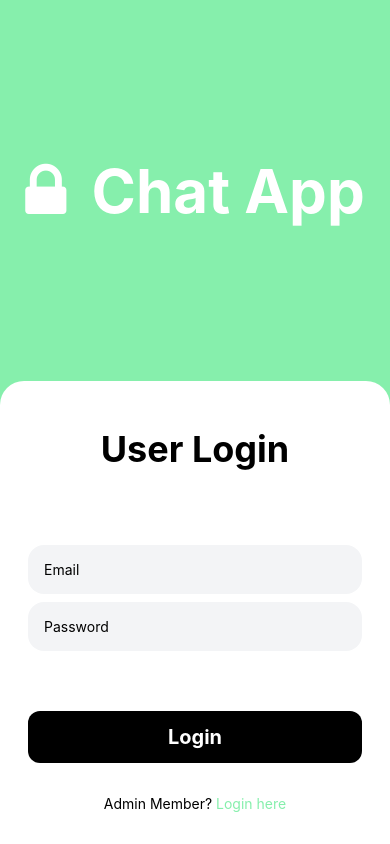
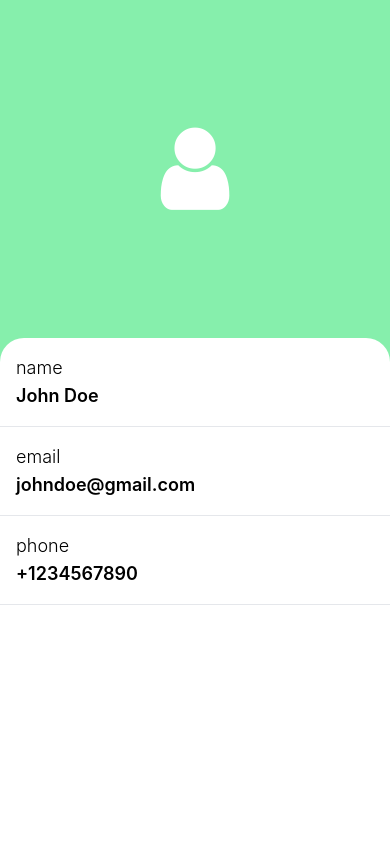
Before and after one commit to SE3A04-Project-Team/secure-chat-app, a React Native app in the folder app/: screen /ProfileScreen in a window 390 px wide. Built offline with nearby package versions, Linux system fonts and the light colour scheme.

Commit message:
added basic profile page

```diff
--- a/app/App.js
+++ b/app/App.js
@@ -4,6 +4,7 @@ import LoginScreen from "./screens/LoginScreen";
 import ChatSelectionScreen from "./screens/ChatSelectionScreen";
 import ChatScreen from "./screens/ChatScreen";
 import ContactScreen from "./screens/ContactScreen";
+import ProfileScreen from "./screens/ProfileScreen";
 
 const Stack = createNativeStackNavigator();
 
@@ -11,10 +12,11 @@ export default function App() {
     return (
         <NavigationContainer>
             <Stack.Navigator screenOptions={{headerShown: false}}>
-                <Stack.Screen name="Login" component={LoginScreen}/>
+                <Stack.Screen name="LoginScreen" component={LoginScreen}/>
                 <Stack.Screen name="ChatSelectionScreen" component={ChatSelectionScreen}/>
                 <Stack.Screen name="ChatScreen" component={ChatScreen}/>
                 <Stack.Screen name="ContactScreen" component={ContactScreen}/>
+                <Stack.Screen name="ProfileScreen" component={ProfileScreen}/>
             </Stack.Navigator>
         </NavigationContainer>
     );
--- /dev/null
+++ b/app/components/TouchIcon.jsx
@@ -0,0 +1,11 @@
+import {TouchableOpacity} from "react-native";
+
+const TouchIcon = ({ icon, onPress }) => {
+    return (
+        <TouchableOpacity onPress={onPress}>
+            {icon}
+        </TouchableOpacity>
+    );
+};
+
+export default TouchIcon;
--- a/app/screens/ChatSelectionScreen.jsx
+++ b/app/screens/ChatSelectionScreen.jsx
@@ -1,5 +1,6 @@
 import {SafeAreaView, ScrollView, Text, TouchableOpacity, View} from "react-native";
 import Icon from 'react-native-vector-icons/FontAwesome';
+import TouchIcon from "../components/TouchIcon";
 
 const ChatSelectionScreen = ({ navigation }) => {
 
@@ -85,7 +86,7 @@ const ChatSelectionScreen = ({ navigation }) => {
             <View className="flex-1 flex-row justify-between items-center content-center px-8">
                 <Icon name="plus" size={32} color="white"/>
                 <Text className="text-white text-xl font-extrabold text-center">Home</Text>
-                <Icon name="user" size={32} color="white"/>
+                <TouchIcon icon={<Icon name="user" size={32} color="white"/>} onPress={() => navigation.navigate("ProfileScreen")}/>
             </View>
             <View className="bg-white rounded-t-3xl h-4/5">
                 <ScrollView className="p-2">
--- /dev/null
+++ b/app/screens/ProfileScreen.jsx
@@ -0,0 +1,31 @@
+import {View, Text, ScrollView, TouchableOpacity} from "react-native";
+import Icon from "react-native-vector-icons/FontAwesome";
+
+const ProfileScreen = () => {
+
+    const profileData = {
+        name: 'John Doe',
+        email: 'johndoe@gmail.com',
+        phone: '+1234567890',
+    };
+
+    return (
+        <View className="flex-1 min-h-screen bg-green-300 justify-start">
+            <View className="flex-1 flex-row justify-center items-center content-center">
+                <Icon name="user" size={96} color="white"/>
+            </View>
+            <View className="bg-white rounded-t-3xl h-3/5">
+                {
+                    Object.keys(profileData).map((key, index) => (
+                        <View key={index} className="flex flex-col justify-between p-4 border-b border-gray-200">
+                            <Text className="text-secondary font-light text-lg">{key}</Text>
+                            <Text className="text-secondary font-semibold text-lg">{profileData[key]}</Text>
+                        </View>
+                    ))
+                }
+            </View>
+        </View>
+    );
+};
+
+export default ProfileScreen;
```
